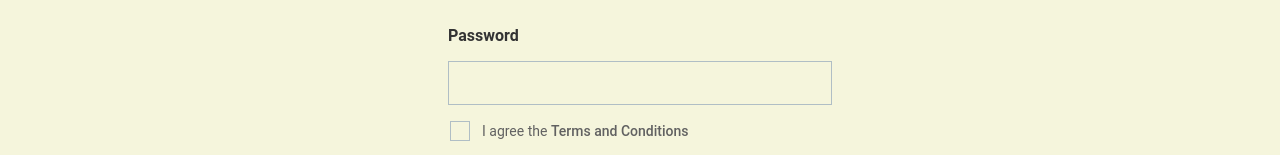
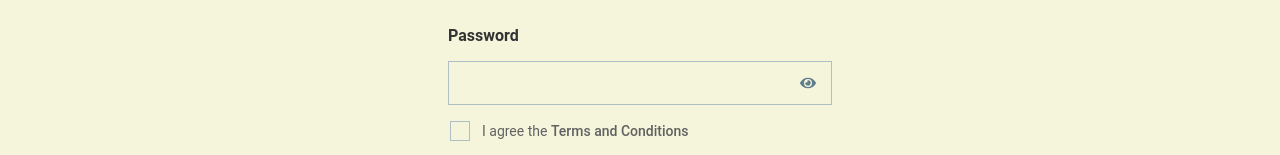
Before and after one commit to abunaim5/emperorise, a React (Vite) app: page /register in a window 1280 px wide. Shown: the part 590-745 px from the top of the page. Built offline with nearby package versions, Linux system fonts and the light colour scheme; no server answers; a web font is replaced by a local one.

Commit message:
implement toggle show password and added some correction

```diff
--- a/src/Pages/Home/Home.jsx
+++ b/src/Pages/Home/Home.jsx
@@ -1,9 +1,18 @@
+import { useContext } from "react";
 import Banner from "../../components/Banner/Banner";
 import Footer from "../../components/Common/Footer/Footer";
 import Header from "../../components/Common/Header/Header";
 import Estate from "../../components/Estate/Estate";
+import { ColorRing } from "react-loader-spinner";
+import { AuthContext } from "../../Providers/AuthProvider/AuthProvider";
 
 const Home = () => {
+    const {loading} = useContext(AuthContext);
+
+    if(loading){
+        return <div className="flex items-center justify-center min-h-screen"><ColorRing></ColorRing></div>
+    }
+
     return (
         <div className="relative bg-[#F5F5DC]">
             <div className="bg-[#4B0082] bg-opacity-80 absolute z-10 w-full">
--- a/src/Pages/Login/Login.jsx
+++ b/src/Pages/Login/Login.jsx
@@ -35,8 +35,8 @@ const Login = () => {
                 toast.success('Successfully Logged In');
                 reset();
             })
-            .catch(error => {
-                toast.error(`${error.message}`);
+            .catch(() => {
+                toast.error("Invalid email or password");
             })
     };
 
--- a/src/Pages/Register/Register.jsx
+++ b/src/Pages/Register/Register.jsx
@@ -3,18 +3,20 @@ import {
     Input,
     Checkbox,
     Button,
-    Typography,
+    Typography
 } from "@material-tailwind/react";
 import Header from "../../components/Common/Header/Header";
 import { Link } from "react-router-dom";
 import Footer from "../../components/Common/Footer/Footer";
 import { useForm } from "react-hook-form"
-import { useContext } from "react";
+import { useContext, useState } from "react";
 import { AuthContext } from "../../Providers/AuthProvider/AuthProvider";
 import { toast } from "react-toastify";
+import { FaEye, FaEyeSlash } from "react-icons/fa";
 
 const Register = () => {
     const { createUser, updateUser } = useContext(AuthContext);
+    const [showPassword, setShowPassword] = useState(false)
     // console.log(createUser);
 
     const {
@@ -26,8 +28,8 @@ const Register = () => {
     // console.log(errors)
     const onSubmit = (data) => {
         const { email, password, name, photoUrl } = data;
-        if(!/^(?=.*[a-z])(?=.*[A-Z]).+$/.test(password)){
-            return toast.error('Password must have at least one uppercase and one lowercase letter');
+        if (!/^(?=.*[a-z])(?=.*[A-Z]).+$/.test(password)) {
+            return toast.error('Password must have at least one uppercase and one lowercase letter')
         }
         createUser(email, password)
             .then(() => {
@@ -40,6 +42,10 @@ const Register = () => {
                 const errorMessage = error.message;
                 toast.error(`${errorMessage}`)
             });
+    }
+
+    const handleShowPassword = () => {
+        setShowPassword(!showPassword);
     }
 
     return (
@@ -102,19 +108,20 @@ const Register = () => {
                                 Password
                             </Typography>
                             <Input
-                                {...register('password', {pattern: /^(?=.*[a-z])(?=.*[A-Z]).+$/, message: 'password should'}, {
+                                {...register('password', {
                                     required: 'This field is required', minLength: {
                                         value: 6,
                                         message: 'Password should be 6 character or more'
                                     }
                                 })}
-                                type="password"
+                                type={showPassword ? "text" : "password"}
                                 size="lg"
                                 placeholder="********"
                                 className=" !border-t-blue-gray-200 rounded-none focus:!border-t-[#FFD700]"
                                 labelProps={{
                                     className: "before:content-none after:content-none",
                                 }}
+                                icon={<button onClick={handleShowPassword} type="button">{showPassword ? <FaEyeSlash /> : <FaEye />}</button>}
                             />
                             {errors.password && <span className="text-red-700 -mt-5">{errors.password.message}</span>}
                         </div>
--- a/src/components/Common/Header/Header.jsx
+++ b/src/components/Common/Header/Header.jsx
@@ -47,7 +47,7 @@ const Header = () => {
                         user ? <div className="dropdown dropdown-end tooltip tooltip-bottom" data-tip={user.displayName}>
                             <div tabIndex={0} role="button" className="btn btn-ghost hover:bg-[#C0C0C0] btn-circle avatar">
                                 <div className="w-10 rounded-full">
-                                    <img alt="Tailwind CSS Navbar component" src={user?.photoURL || "https://daisyui.com/images/stock/photo-1534528741775-53994a69daeb.jpg"} />
+                                    <img alt="Tailwind CSS Navbar component" src={user?.photoURL || "https://i.ibb.co/4mP6vd4/petr-sevcovic-e12w-QLAj-Qi0-unsplash.jpg"} />
                                 </div>
                             </div>
                             <ul tabIndex={0} className="mt-3 z-[1] p-2 shadow menu menu-sm dropdown-content bg-white w-52">
```
